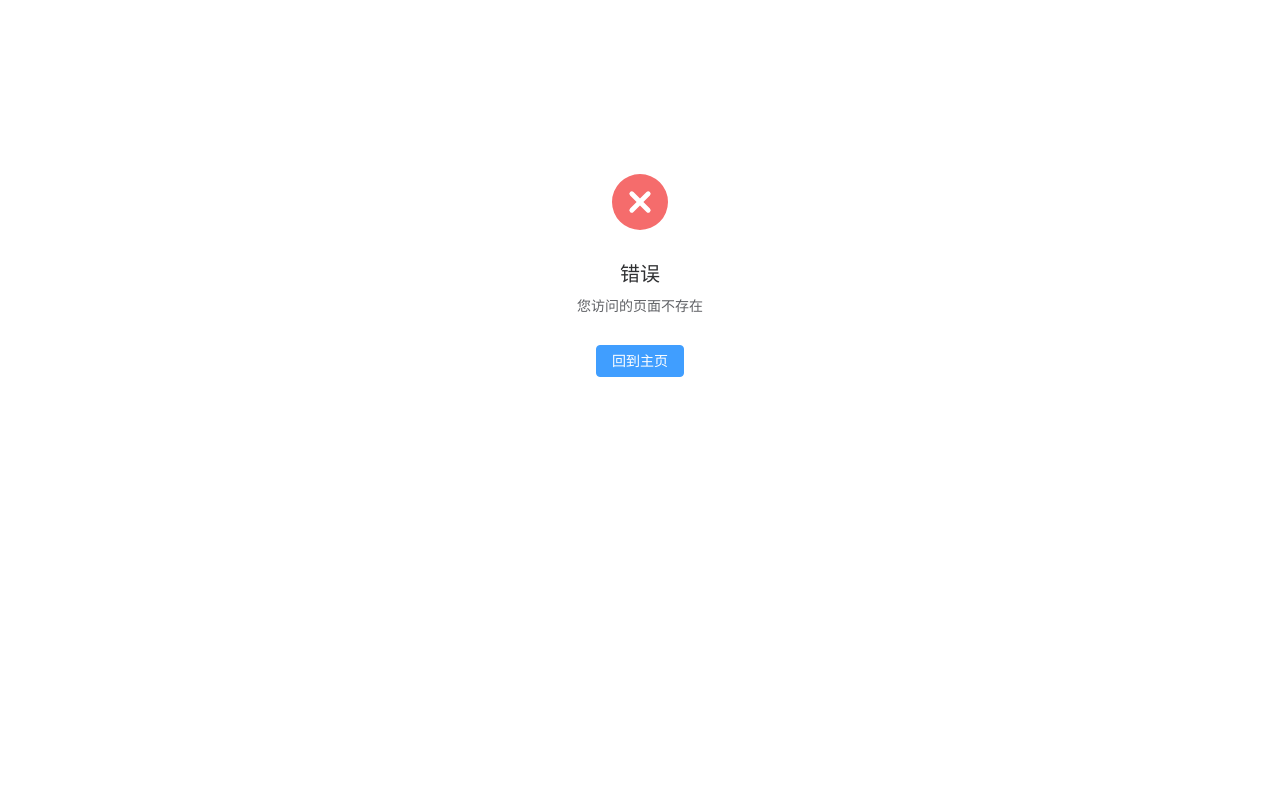
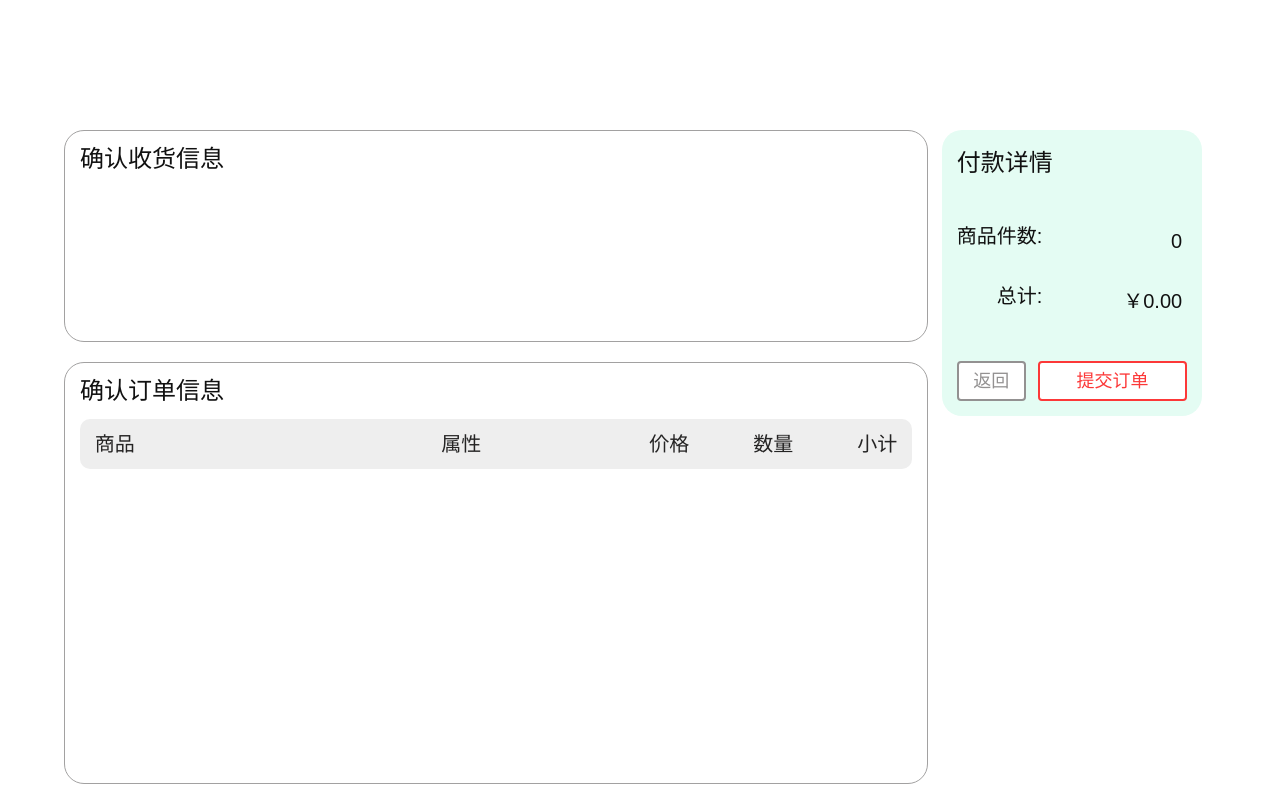
Before and after one commit to iamitis/my-store-web, a Vue app: page /#/create-order in a window 1280 px wide. Before the commit this address led to /#/404. Built offline with nearby package versions, Linux system fonts and the light colour scheme.

Commit message:
下单页框架

```diff
--- a/src/api/user.ts
+++ b/src/api/user.ts
@@ -39,13 +39,13 @@ export async function getShoppingCart(userId: number): Promise<AxiosResponseData
 }
 
 export async function addToShoppingCart(userId: number, product: Product, quantity: number): Promise<AxiosResponseData<CartItem>> {
-    const data: CartItem = {
+    const cartItem: CartItem = {
         userId: userId,
         product: product,
         quantity: quantity,
         date: new Date()
     }
-    return await userService.post(`/addToShoppingCart`, data)
+    return await userService.post(`/addToShoppingCart`, cartItem)
 }
 
 export const mockCartItem: CartItem = {
--- /dev/null
+++ b/src/components/CreateOrderItem.vue
@@ -0,0 +1,58 @@
+<script setup lang="ts">
+
+import {CartItem} from "../api/user.ts";
+import {formatPrice} from "../api/product.ts";
+
+const props = defineProps<{
+  item: CartItem
+}>()
+</script>
+
+<template>
+  <el-row v-if="props.item.product" class="c-o-i-container">
+    <el-col :span="2">
+      <img :src="props.item.product.productCover" alt="商品图片"
+           style="width: 100px; height: 100px; object-fit: cover; margin-left: 10px; border-radius: 10px">
+    </el-col>
+    <el-col :span="2" :offset="8" class="c-o-i-col">
+      <p class="c-o-i-digit">{{ props.item.product.productName }}</p>
+    </el-col>
+    <el-col :span="2" :offset="4" class="c-o-i-col">
+      <p class="c-o-i-digit">{{ formatPrice(props.item.product.productNowPrice!) }}</p>
+    </el-col>
+    <el-col :span="2" :offset="1" class="c-o-i-col">
+      <p class="c-o-i-digit">{{ props.item.quantity }}</p>
+    </el-col>
+    <el-col :span="2" :offset="1" class="c-o-i-col">
+      <p class="c-o-i-digit">{{ formatPrice(props.item.product.productNowPrice! * props.item.quantity!) }}</p>
+    </el-col>
+  </el-row>
+
+</template>
+
+<style scoped>
+.c-o-i-container {
+  font-size: 20px;
+
+  align-items: center;
+  border-radius: 10px;
+}
+.c-o-i-container:hover {
+  background-color: #f0f0f0;
+}
+
+.c-o-i-col {
+  text-align: center;
+
+  height: 100%;
+  display: flex;
+  justify-content: center;
+  align-items: center;
+}
+
+.c-o-i-digit {
+  border-radius: 5px;
+  padding: 5px;
+  color: #84b9a8;
+}
+</style>
--- a/src/components/ShoppingCartItem.vue
+++ b/src/components/ShoppingCartItem.vue
@@ -14,11 +14,11 @@ const {navTo} = initRouter()
 const quantity = ref(1)
 
 onMounted(() => {
-  quantity.value = props.cartItem.quantity
+  quantity.value = props.cartItem.quantity!
 })
 
 function navToDetail() {
-  navTo('ProductDetail', {productId: props.cartItem.product.productId})
+  navTo('ProductDetail', {productId: props.cartItem.product!.productId})
 }
 
 function handleQuantityChange() {
--- a/src/main.ts
+++ b/src/main.ts
@@ -21,22 +21,25 @@ const app = createApp(App)
 app.use(router)
 app.use(ElementPlus)
 
+// 存储当前用户
 const currUser: User = reactive({
-    userId: -1,
+    userId: 0,
     userName: '',
 })
+
+// 存储 Header 显示状态
+const isHeaderVisible = ref(true)
 
 export function updateUser(user: User) {
     currUser.userId = user.userId
     currUser.userName = user.userName
 }
 
-app.provide('currUser', readonly(currUser))
-
-const isHeaderVisible = ref(true)
 export function updateHeaderVisible(visible: boolean) {
     isHeaderVisible.value = visible
 }
+
+app.provide('currUser', readonly(currUser))
 app.provide('isHeaderVisible', readonly(isHeaderVisible))
 
 app.mount('#app')
--- a/src/router/index.ts
+++ b/src/router/index.ts
@@ -27,6 +27,11 @@ const router = createRouter({
             path: '/notification-page',
             name: 'NotificationPage',
             component: () => import('../views/user/Notification.vue'),
+        },
+        {
+            path: '/create-order',
+            name: 'CreateOrder',
+            component: () => import('../views/CreateOrder.vue'),
         },
         {
             path: '/user-page/:userId',
--- /dev/null
+++ b/src/views/CreateOrder.vue
@@ -0,0 +1,201 @@
+<!-- 下单页 -->
+
+<script setup lang="ts">
+import {CartItem} from "../api/user.ts";
+import {inject, onMounted, onUnmounted, Ref, ref} from "vue";
+import CreateOrderItem from "../components/CreateOrderItem.vue";
+import {formatPrice} from "../api/product.ts";
+
+const productList = ref<CartItem[]>([])
+const totalQuantity = ref(0)
+const totalPrice = ref(0)
+
+// 从路由获取商品列表
+onMounted(() => {
+  productList.value = JSON.parse(sessionStorage.getItem('productList') || '[]')
+  totalQuantity.value = productList.value.reduce((acc, item) => acc + item.quantity!, 0)
+  totalPrice.value = productList.value.reduce((acc, item) => acc + item.product!.productNowPrice! * item.quantity!, 0)
+})
+
+// 处理 summary-box 的位置，使其在滚动时固定在页面顶部，但不遮挡header
+const isHeaderVisible = inject('isHeaderVisible') as Ref<boolean>;
+const summaryBoxTop = ref('60px');
+
+function updateSummaryBoxPosition() {
+  summaryBoxTop.value = isHeaderVisible.value ? 'calc(var(--header-height) + 20px)' : '20px';
+}
+
+onMounted(() => {
+  window.addEventListener('scroll', updateSummaryBoxPosition);
+});
+onUnmounted(() => {
+  window.removeEventListener('scroll', updateSummaryBoxPosition);
+});
+</script>
+
+<template>
+  <el-row class="c-o-container">
+    <el-col :span="18" class="c-o-operation-col">
+      <!-- 收货地址 -->
+      <div class="c-o-addr-container">
+        <p style="font-size: 24px; color: #111111; margin: 0">
+          确认收货信息
+        </p>
+      </div>
+
+      <!-- 商品列表 -->
+      <div class="c-o-product-container">
+        <p style="font-size: 24px; color: #111111; margin: 0">
+          确认订单信息
+        </p>
+
+        <!-- 标题列 -->
+        <el-row class="c-o-product-title">
+          <el-col :span="2">商品</el-col>
+          <el-col :span="2" :offset="8">属性</el-col>
+          <el-col :span="2" :offset="4">价格</el-col>
+          <el-col :span="2" :offset="1">数量</el-col>
+          <el-col :span="2" :offset="1">小计</el-col>
+        </el-row>
+
+        <!-- 商品列表 -->
+        <create-order-item v-for="item in productList" :item="item" style="margin-top: 10px"/>
+      </div>
+    </el-col>
+
+    <el-col :span="6" class="summary-col">
+      <!-- 付款详情，悬浮于右上角 -->
+      <div class="summary-box" :style="{ top: summaryBoxTop }">
+        <p style="font-size: 24px; color: #111111; margin: 0;">
+          付款详情
+        </p>
+        <p class="summary-line" style="margin-top: 40px">
+          商品件数:
+          <span class="summary-digit">
+            {{ totalQuantity }}
+          </span>
+        </p>
+        <p class="summary-line">
+          &emsp;&emsp;总计:
+          <span class="summary-digit">
+            {{ formatPrice(totalPrice) }}
+          </span>
+        </p>
+
+        <!-- 提交按钮 -->
+        <div class="summary-button-group">
+          <el-button class="back-button">返回</el-button>
+          <el-button class="submit-button">提交订单</el-button>
+        </div>
+      </div>
+    </el-col>
+  </el-row>
+</template>
+
+<style scoped>
+.c-o-container {
+  width: 90%;
+  justify-self: center;
+  height: calc(100vh - var(--header-height));
+}
+
+.c-o-operation-col {
+  padding-top: 20px;
+}
+
+.c-o-addr-container {
+  border: 1px solid #a2a1a1;
+  border-radius: 20px;
+  height: 190px;
+  padding: 10px 15px;
+}
+
+.c-o-product-container {
+  border: 1px solid #a2a1a1;
+  border-radius: 20px;
+  padding: 10px 15px;
+  height: 400px;
+  margin-top: 20px;
+}
+
+.c-o-product-title {
+  font-size: 20px;
+  text-align: center;
+  color: #252424;
+
+  height: 50px;
+  align-items: center;
+  margin-top: 10px;
+  border-radius: 10px;
+  background-color: #eeeeee;
+}
+
+.summary-col {
+  padding-top: 20px;
+}
+
+.summary-box {
+  width: 80%;
+  justify-self: center;
+  border-radius: 20px;
+  padding: 15px 15px;
+  background: #e4fcf3;
+
+  position: sticky;
+  transition: top 0.3s;
+}
+
+.summary-line {
+  font-size: 20px;
+  color: #111111;
+  margin: 20px 0;
+  width: 100%;
+  display: flex;
+  justify-content: space-between;
+}
+
+.summary-line:hover {
+  background-color: #f0f0f0;
+}
+
+.summary-digit {
+  font-size: 20px;
+  /* background-color: #d6f3ea; */
+  margin-right: 0;
+  margin-left: auto;
+  padding: 5px;
+  border-radius: 5px;
+}
+
+.summary-button-group {
+  display: flex;
+  justify-content: end;
+  margin-top: 40px;
+}
+
+.back-button {
+  width: 30%;
+  height: 40px;
+  font-size: 18px;
+  border: 2px solid #939191;
+  color: #939191;
+}
+
+.back-button:hover {
+  background-color: #939191;
+  color: white;
+}
+
+.submit-button {
+  width: 70%;
+  height: 40px;
+  font-size: 18px;
+  border: 2px solid #fc3838;
+  color: #fc3838;
+}
+
+.submit-button:hover {
+  background-color: #fc3838;
+  color: white;
+}
+</style>
--- a/src/views/product/ProductDetail.vue
+++ b/src/views/product/ProductDetail.vue
@@ -3,8 +3,10 @@ import {inject, onMounted, ref} from "vue";
 import {formatPrice, getProductById, mockProduct, Product} from "../../api/product.ts";
 import {useRoute} from "vue-router";
 import {addToShoppingCart, User} from "../../api/user.ts";
+import {initRouter} from "../../router";
 
 const currUser = inject('currUser') as User
+const {navTo} = initRouter()
 const productData = ref<Product>()
 const productId = Number(useRoute().params.productId)
 
@@ -75,6 +77,13 @@ function handleBuy() {
   }
 
   ElMessage.info('立即购买: ' + productData.value?.productName + '没写接口');
+
+  sessionStorage.setItem('productList',
+      JSON.stringify([{
+        product: productData.value!,
+        quantity: quantity.value
+      }]))
+  navTo('CreateOrder')
 }
 
 </script>
```
Also changed, not shown: components.d.ts (+8 -0 lines), src/components/OrderItem.vue (added, +11 -0 lines).
